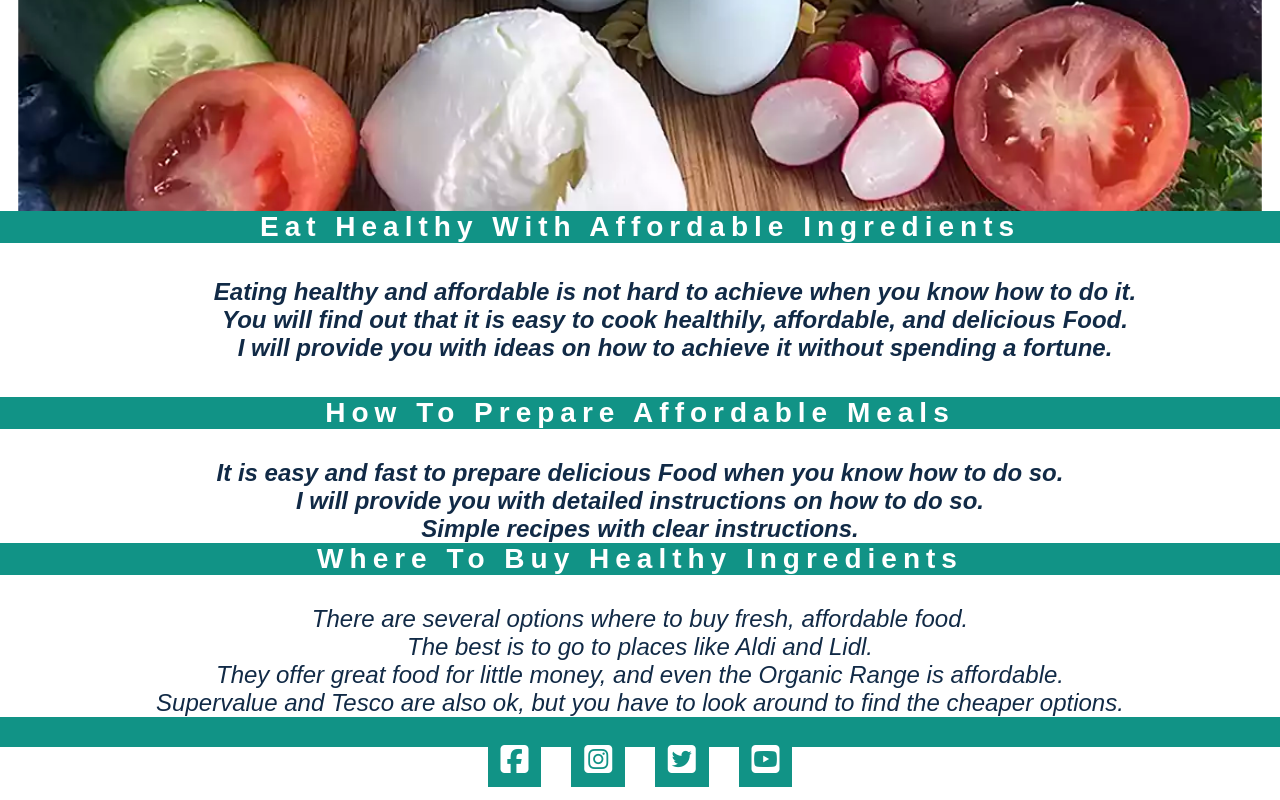
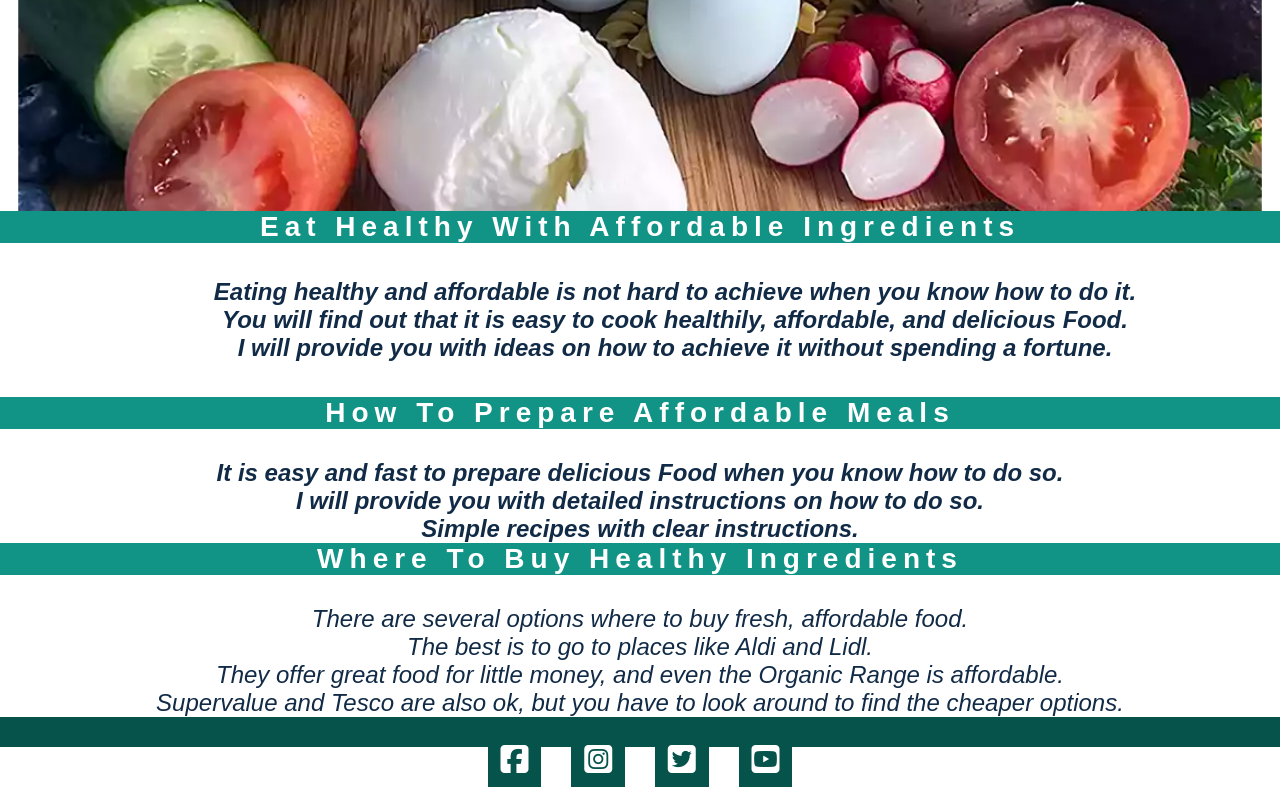
Before and after one commit to amcornel/healthy-cooking, a plain HTML site: page index.html in a window 1280 px wide. Shown: the part 559-1359 px from the top of the page. Drawn offline with Linux system fonts and the light colour scheme; a web font is replaced by a local one.

Commit message:
change footer background color

```diff
--- a/assets/css/style.css
+++ b/assets/css/style.css
@@ -327,7 +327,7 @@ input[type=submit]:hover {
 footer {
     height: 30px;
     width: 100%;
-    background-color: #119386;
+    background-color: #06534b;
 }
 
 .social-networks {
@@ -345,6 +345,6 @@ footer {
     margin: 1%;
     padding: 1%;
     color: #ffffff;
-    background-color: #119386;
+    background-color: #06534b;
 
 }
```
